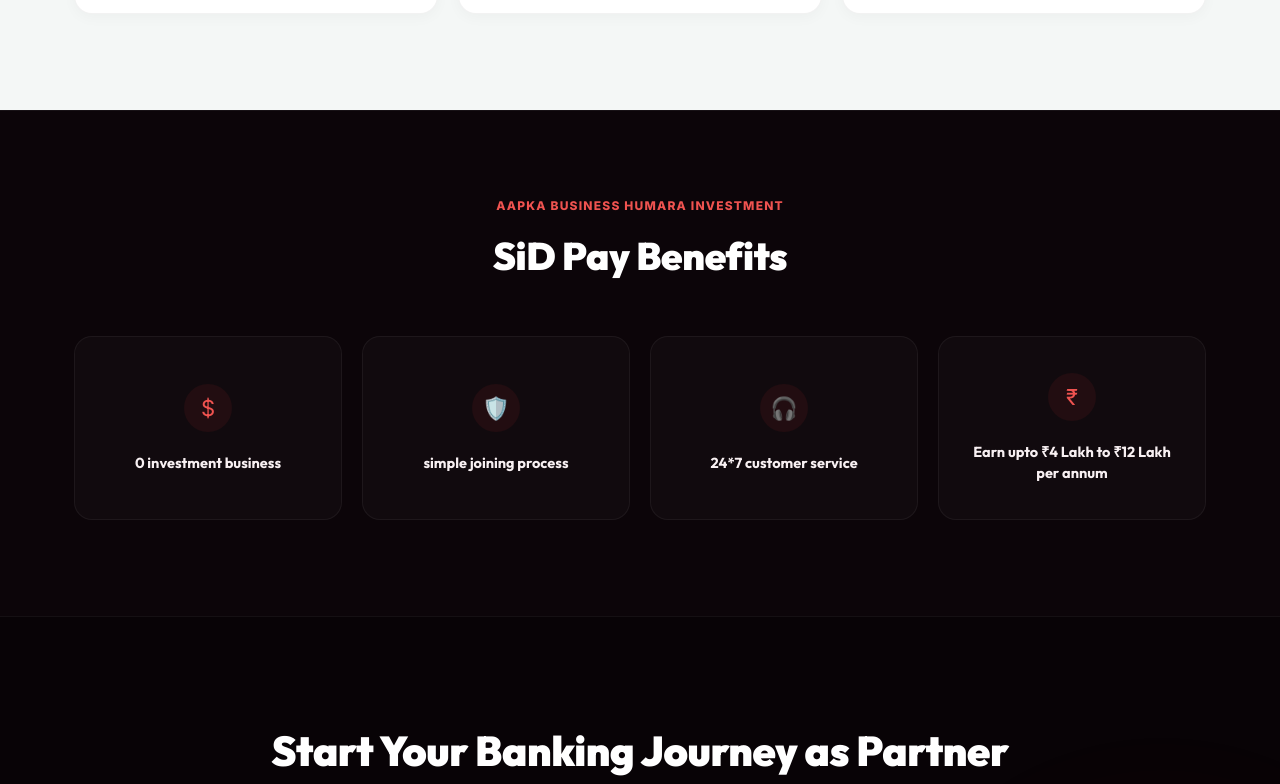
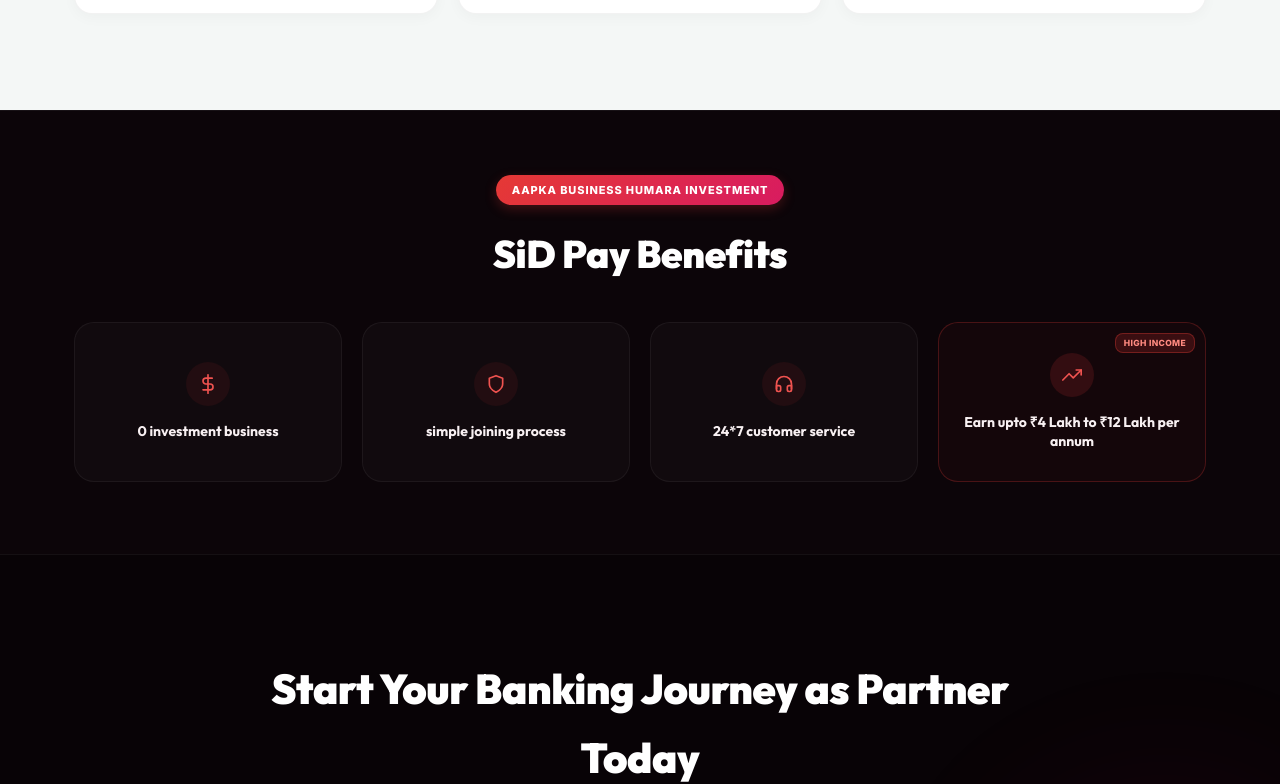
Before and after one commit to abhishekparekar/abheepay, a React (Vite) app: page /partners in a window 1280 px wide. Shown: the part 1327-2111 px from the top of the page. Built offline with nearby package versions, Linux system fonts and the light colour scheme; no server answers; the database is empty.

Commit message:
Enhance Partners benefits styling: add gradient bg badge for main callout, replace emoji placeholders with React Icons, and add High Income highlight badge

```diff
--- a/src/pages/Partners/Partners.jsx
+++ b/src/pages/Partners/Partners.jsx
@@ -2,7 +2,7 @@ import React, { useState, useEffect } from "react";
 import { Helmet } from "react-helmet-async";
 import { Link } from "react-router-dom";
 import { useAuth } from "../../hooks/useAuth";
-import { FiArrowRight, FiCheckCircle } from "react-icons/fi";
+import { FiArrowRight, FiCheckCircle, FiDollarSign, FiShield, FiHeadphones, FiTrendingUp } from "react-icons/fi";
 import { fetchServices } from "../../services/serviceService";
 import { renderServiceIcon } from "../../utils/iconHelper";
 
@@ -19,10 +19,10 @@ const partnerServicesList = [
 ];
 
 const benefitsList = [
-  { title: "0 investment business", icon: "$", color: "#e53935" },
-  { title: "simple joining process", icon: "🛡️", color: "#f4511e" },
-  { title: "24*7 customer service", icon: "🎧", color: "#d81b60" },
-  { title: "Earn upto ₹4 Lakh to ₹12 Lakh per annum", icon: "₹", color: "#e53935" }
+  { title: "0 investment business", icon: FiDollarSign, color: "#e53935" },
+  { title: "simple joining process", icon: FiShield, color: "#f4511e" },
+  { title: "24*7 customer service", icon: FiHeadphones, color: "#d81b60" },
+  { title: "Earn upto ₹4 Lakh to ₹12 Lakh per annum", icon: FiTrendingUp, color: "#e53935", badge: "High Income" }
 ];
 
 const Partners = () => {
@@ -257,7 +257,7 @@ const Partners = () => {
 
     {/* Section 3: SiD Pay Benefits (Exactly matching screenshot AAPKA BUSINESS HUMARA INVESTMENT) */}
     <section style={{
-      padding: "80px 24px 96px",
+      padding: "64px 24px 72px",
       background: "#0c0509",
       color: "#f8f0f2",
       textAlign: "center",
@@ -265,13 +265,19 @@ const Partners = () => {
     }}>
       <div className="container">
         {/* Header */}
-        <div style={{ marginBottom: 48 }}>
+        <div style={{ marginBottom: 36 }}>
           <span style={{
-            fontSize: 12,
+            fontSize: 11,
             fontWeight: 800,
-            color: "var(--red-light)",
+            color: "#ffffff",
+            background: "linear-gradient(135deg, #e53935 0%, #d81b60 100%)",
             textTransform: "uppercase",
-            letterSpacing: "0.1em"
+            letterSpacing: "0.08em",
+            padding: "6px 16px",
+            borderRadius: 20,
+            display: "inline-block",
+            boxShadow: "0 4px 12px rgba(229,57,53,0.25)",
+            marginBottom: 14
           }}>
             AAPKA BUSINESS HUMARA INVESTMENT
           </span>
@@ -280,7 +286,7 @@ const Partners = () => {
             fontWeight: 900,
             fontSize: "clamp(1.8rem, 3.5vw, 2.4rem)",
             letterSpacing: "-0.01em",
-            marginTop: 8,
+            marginTop: 4,
             color: "#fff"
           }}>
             SiD Pay Benefits
@@ -293,60 +299,83 @@ const Partners = () => {
           gridTemplateColumns: "repeat(4, 1fr)",
           gap: 20
         }} className="benefits-grid">
-          {benefitsList.map((item, idx) => (
+          {benefitsList.map((item, idx) => {
+            const Icon = item.icon;
+            return (
               <div key={idx} style={{
-              background: "rgba(255, 255, 255, 0.025)",
-              border: "1px solid rgba(255,255,255,0.05)",
-              borderRadius: 18,
-              padding: "36px 24px",
+                background: item.badge ? "rgba(229, 57, 53, 0.04)" : "rgba(255, 255, 255, 0.025)",
+                border: item.badge ? "1.5px solid rgba(229, 57, 53, 0.25)" : "1px solid rgba(255,255,255,0.05)",
+                borderRadius: 20,
+                padding: "28px 20px",
                 display: "flex",
                 flexDirection: "column",
                 alignItems: "center",
                 justifyContent: "center",
                 textAlign: "center",
-              minHeight: 180,
+                minHeight: 160,
+                position: "relative",
                 transition: "all 0.28s ease"
               }}
                 onMouseEnter={e => {
-                e.currentTarget.style.background = "rgba(229, 57, 53, 0.06)";
-                e.currentTarget.style.borderColor = "rgba(229, 57, 53, 0.25)";
+                  e.currentTarget.style.background = "rgba(229, 57, 53, 0.07)";
+                  e.currentTarget.style.borderColor = "rgba(229, 57, 53, 0.4)";
                   e.currentTarget.style.transform = "translateY(-4px)";
                 }}
                 onMouseLeave={e => {
-                e.currentTarget.style.background = "rgba(255, 255, 255, 0.025)";
-                e.currentTarget.style.borderColor = "rgba(255,255,255,0.05)";
+                  e.currentTarget.style.background = item.badge ? "rgba(229, 57, 53, 0.04)" : "rgba(255, 255, 255, 0.025)";
+                  e.currentTarget.style.borderColor = item.badge ? "rgba(229, 57, 53, 0.25)" : "rgba(255,255,255,0.05)";
                   e.currentTarget.style.transform = "none";
                 }}
               >
-              {/* Icon */}
+                {/* Floating Highlight tag */}
+                {item.badge && (
+                  <span style={{
+                    position: "absolute",
+                    top: 10,
+                    right: 10,
+                    fontSize: 8.5,
+                    fontWeight: 800,
+                    background: "rgba(229,57,53,0.18)",
+                    border: "1px solid rgba(229,57,53,0.35)",
+                    color: "#ff8a80",
+                    padding: "2px 8px",
+                    borderRadius: 8,
+                    textTransform: "uppercase",
+                    letterSpacing: "0.04em"
+                  }}>
+                    {item.badge}
+                  </span>
+                )}
+
+                {/* Icon Circle */}
                 <div style={{
-                width: 48,
-                height: 48,
+                  width: 44,
+                  height: 44,
                   borderRadius: "50%",
-                background: "rgba(229, 57, 53, 0.08)",
+                  background: item.badge ? "rgba(229, 57, 53, 0.15)" : "rgba(229, 57, 53, 0.08)",
                   display: "flex",
                   alignItems: "center",
                   justifyContent: "center",
-                fontSize: 22,
-                color: "var(--red-light)",
-                marginBottom: 20
+                  color: "#ef5350",
+                  marginBottom: 16
                 }}>
-                {item.icon}
+                  <Icon size={20} />
                 </div>
 
                 {/* Title */}
                 <h3 style={{
                   fontFamily: "'Outfit',sans-serif",
                   fontWeight: 700,
-                fontSize: 14.5,
-                lineHeight: 1.45,
+                  fontSize: 14,
+                  lineHeight: 1.4,
                   color: "#f8f0f2",
                   margin: 0
                 }}>
                   {item.title}
                 </h3>
               </div>
-          ))}
+            );
+          })}
         </div>
       </div>
     </section>
```
Lines whose indentation alone changed are shown as unchanged.
